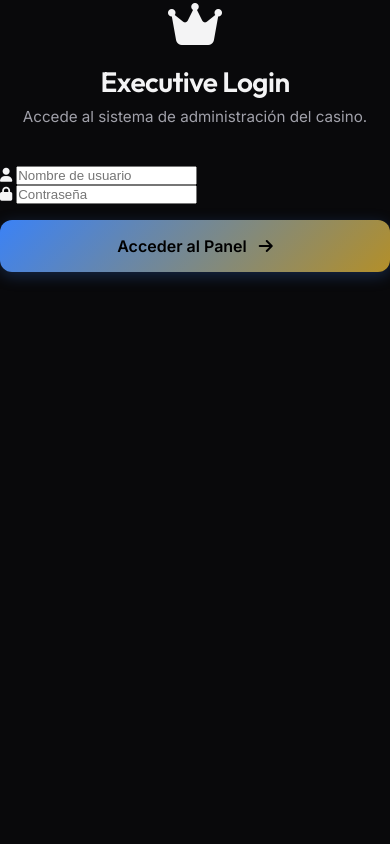
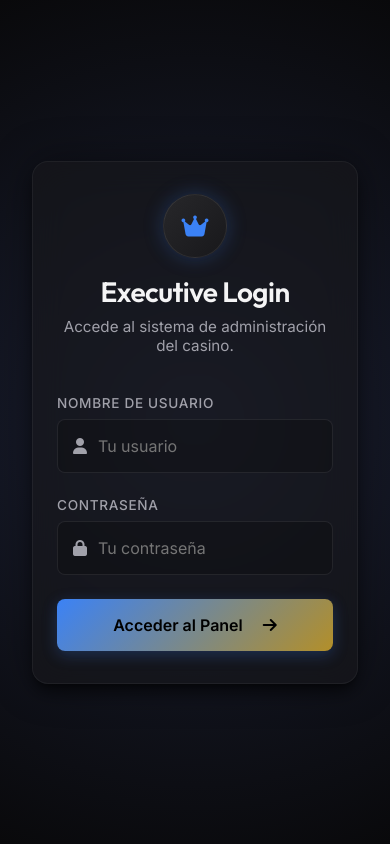
Before and after one commit to Crons0609/telegram_webapp, a Flask app: page /admin/login in a window 390 px wide. Run offline with Flask 3, Linux system fonts and the light colour scheme.

Commit message:
visual para celulares

```diff
--- a/static/css/admin.css
+++ b/static/css/admin.css
@@ -1097,3 +1097,87 @@ input:checked + .slider:before {
   display: flex;
   align-items: center;
 }
+
+/* --- RESPONSIVIDAD (MOBILE & TABLETS) --- */
+@media (max-width: 900px) {
+  .kpi-grid {
+    grid-template-columns: repeat(2, 1fr);
+  }
+}
+
+@media (max-width: 768px) {
+  /* Login */
+  .login-glass {
+    padding: 2rem 1.5rem;
+    border-radius: 16px;
+  }
+
+  /* Sidebar Off-canvas */
+  .sidebar {
+    position: fixed;
+    top: 0;
+    left: 0;
+    height: 100vh;
+    transform: translateX(-100%);
+    transition: transform 0.3s ease-in-out;
+  }
+  .sidebar.open {
+    transform: translateX(0);
+  }
+
+  /* Main Content */
+  .admin-main .topbar,
+  .main-content {
+    margin-left: 0 !important;
+    width: 100% !important;
+  }
+
+  /* Toolbar */
+  .topbar {
+    padding: 1rem;
+    flex-wrap: wrap;
+    left: 0 !important;
+    width: 100% !important;
+  }
+
+  .mobile-toggle {
+    display: block !important;
+  }
+
+  .datetime {
+    display: none; /* Hide clock on mobile to save space */
+  }
+
+  /* Grids and Tables */
+  .kpi-grid {
+    grid-template-columns: 1fr;
+  }
+
+  .charts-row, .form-row {
+    flex-direction: column;
+  }
+
+  .table-responsive {
+    overflow-x: auto;
+  }
+
+  .content-card {
+    padding: 1rem;
+  }
+
+  .flex-header {
+    flex-direction: column;
+    align-items: flex-start;
+    gap: 1rem;
+  }
+
+  .flex-header > div {
+    display: flex;
+    flex-direction: column;
+    width: 100%;
+  }
+
+  .search-bar {
+    width: 100%;
+  }
+}
--- a/static/js/admin.js
+++ b/static/js/admin.js
@@ -80,6 +80,24 @@ function initAdminPanel() {
             // Update active state
             navItems.forEach(n => n.classList.remove('active'));
             item.classList.add('active');
+        });
+    });
+
+    // 2.b Mobile Sidebar Toggle
+    const mobileToggle = document.getElementById('mobileMenuToggle');
+    const sidebar = document.querySelector('.sidebar');
+    if (mobileToggle && sidebar) {
+        mobileToggle.addEventListener('click', () => {
+            sidebar.classList.toggle('open');
+        });
+    }
+
+    // 2.c Close sidebar on mobile when a nav item is clicked
+    navItems.forEach(item => {
+        item.addEventListener('click', () => {
+            if (window.innerWidth <= 768) {
+                sidebar.classList.remove('open');
+            }
         });
     });
 
--- a/templates/admin/panel.html
+++ b/templates/admin/panel.html
@@ -15,28 +15,36 @@
 <!-- ═══════════════════════════════════════════
      LOGIN
 ════════════════════════════════════════════ -->
-<div class="login-container">
-    <div class="login-box">
+<div class="login-body" style="min-height: 100vh; width: 100%; display: flex;">
+    <div class="login-wrapper" style="margin: auto;">
+        <div class="login-glass">
             <div class="login-header">
-            <i class="fa-solid fa-crown text-gold" style="font-size:3rem; margin-bottom:1rem;"></i>
+                <div class="logo-icon"><i class="fa-solid fa-crown"></i></div>
                 <h2>Executive Login</h2>
                 <p>Accede al sistema de administración del casino.</p>
             </div>
             <form id="adminLoginForm">
-            <div class="input-group">
+                <div class="form-group">
+                    <label>Nombre de usuario</label>
+                    <div class="input-container">
                         <i class="fa-solid fa-user"></i>
-                <input type="text" name="username" placeholder="Nombre de usuario" required autocomplete="off">
+                        <input type="text" name="username" placeholder="Tu usuario" required autocomplete="off" style="padding: 1rem 1rem 1rem 2.5rem; width: 100%; box-sizing: border-box; background: rgba(0,0,0,0.2); border: 1px solid var(--border); border-radius: 8px; color: #fff;">
                     </div>
-            <div class="input-group">
+                </div>
+                <div class="form-group">
+                    <label>Contraseña</label>
+                    <div class="input-container">
                         <i class="fa-solid fa-lock"></i>
-                <input type="password" name="password" placeholder="Contraseña" required>
+                        <input type="password" name="password" placeholder="Tu contraseña" required style="padding: 1rem 1rem 1rem 2.5rem; width: 100%; box-sizing: border-box; background: rgba(0,0,0,0.2); border: 1px solid var(--border); border-radius: 8px; color: #fff;">
                     </div>
-            <div id="loginError" class="login-error"></div>
-            <button type="submit" id="loginBtn" class="btn-primary">
-                <span>Acceder al Panel</span>
+                </div>
+                <div id="loginError" class="login-error" style="color: var(--danger); text-align: center; margin-bottom: 1rem;"></div>
+                <button type="submit" id="loginBtn" class="btn-primary" style="width: 100%; padding: 1rem; border-radius: 8px; justify-content: center;">
+                    <span style="margin-right: 8px;">Acceder al Panel</span>
                     <i class="fas fa-arrow-right"></i>
                 </button>
             </form>
+        </div>
     </div>
 </div>
 
@@ -94,7 +102,10 @@
     <!-- MAIN CONTENT -->
     <main class="main-content">
         <header class="topbar">
-            <div class="page-title">
+            <div class="page-title" style="display:flex; align-items:center;">
+                <button id="mobileMenuToggle" class="mobile-toggle" style="display:none; background:transparent; border:none; color:var(--text-main); font-size:1.5rem; margin-right:1rem; cursor:pointer;">
+                    <i class="fas fa-bars"></i>
+                </button>
                 <h1 id="currentPageTitle">Dashboard</h1>
             </div>
             <div class="topbar-actions">
```
Lines whose indentation alone changed are shown as unchanged.
